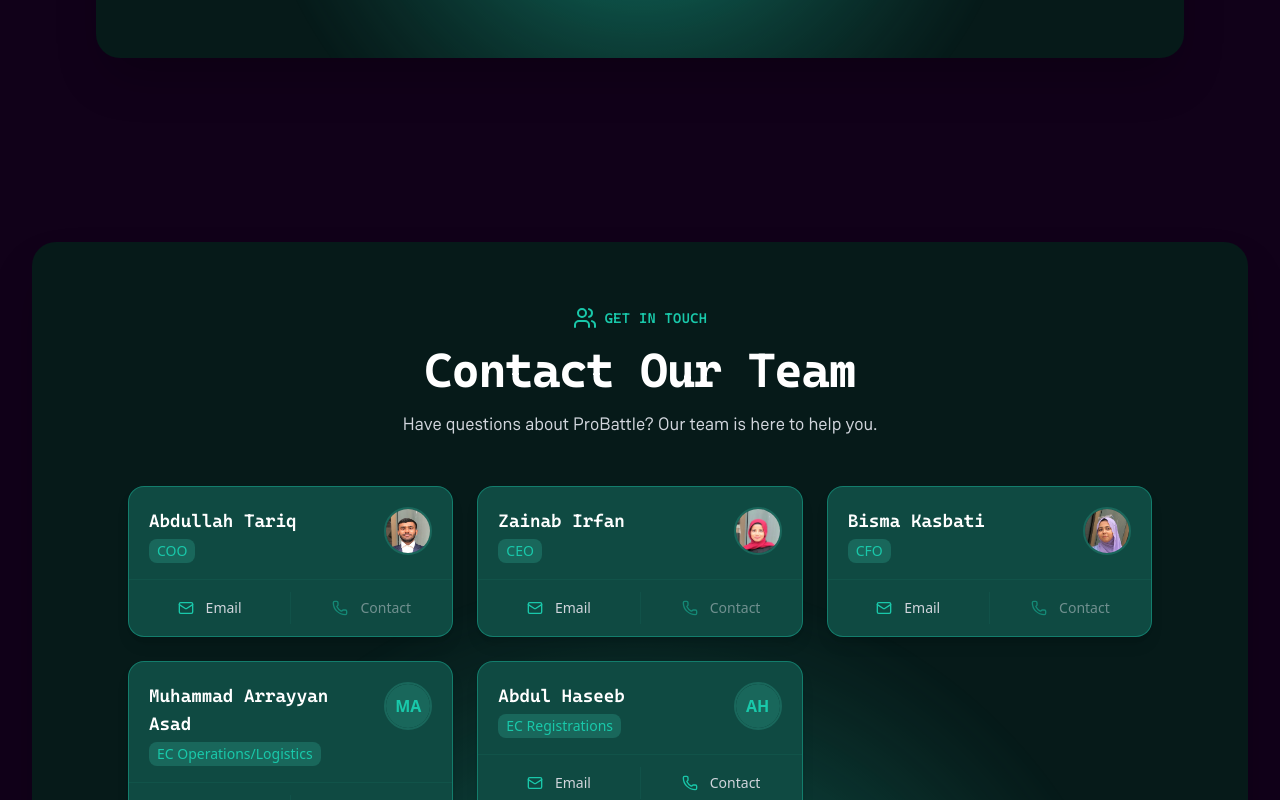
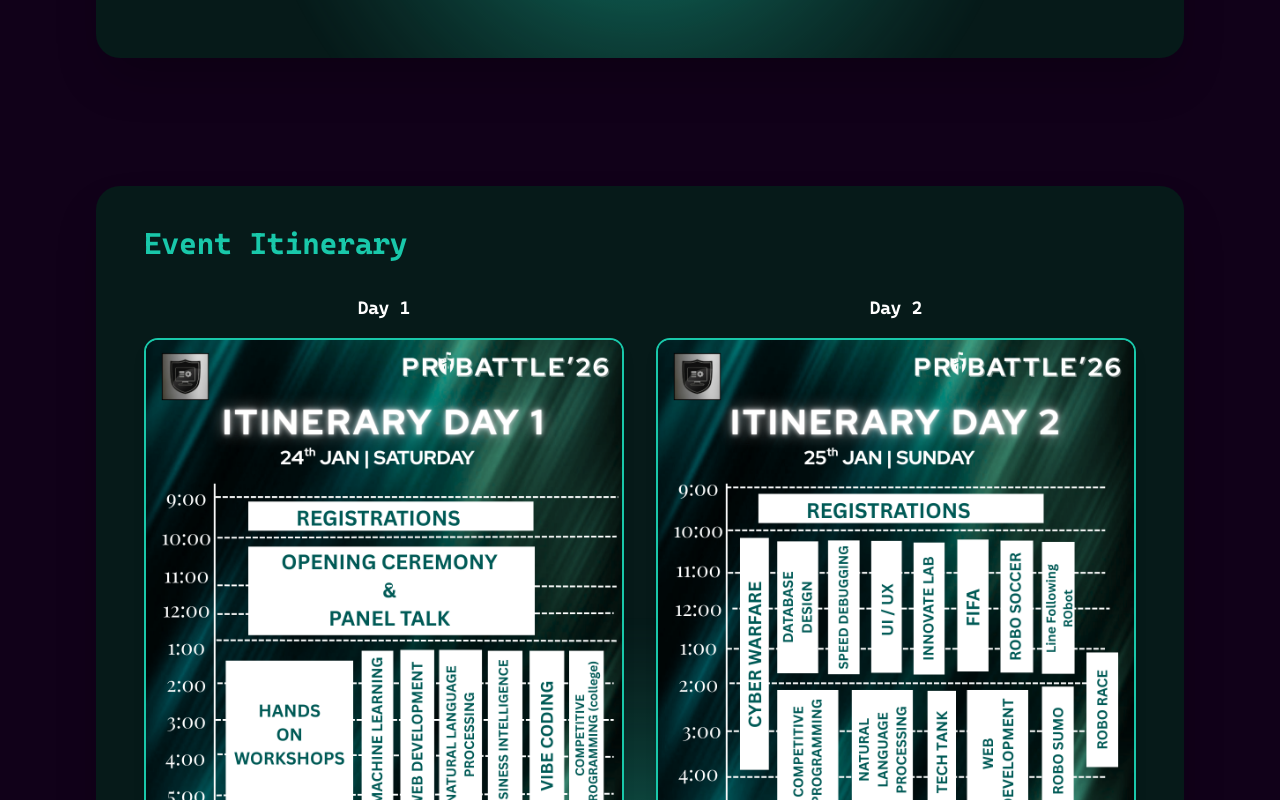
Before and after one commit to css-iba/css-website, a Next.js app: page /ProBattle in a window 1280 px wide. Shown: the part 9980-10780 px from the top of the page. Built offline with nearby package versions, Linux system fonts and the light colour scheme.

Commit message:
Update page.tsx

```diff
--- a/app/ProBattle/page.tsx
+++ b/app/ProBattle/page.tsx
@@ -9,6 +9,7 @@ import RegisterCTA from "@/components/ProBattle/RegisterCTA"
 import FAQs from "@/components/ProBattle/FAQs";
 import Details from "@/components/ProBattle/Details";
 import WorkshopNotification from "@/components/ProBattle/WorkshopNotification";
+import ItineraryShowcase from "@/components/ProBattle/ItineraryShowcase";
 
 const ProBattle: React.FC = () => {
   return (
@@ -18,6 +19,7 @@ const ProBattle: React.FC = () => {
       <ModulesSection />
       <RegisterCTA />
       <WorkshopNotification />
+      <ItineraryShowcase />
       <Contact />
       <FAQs />
       <Sponsors />
```
